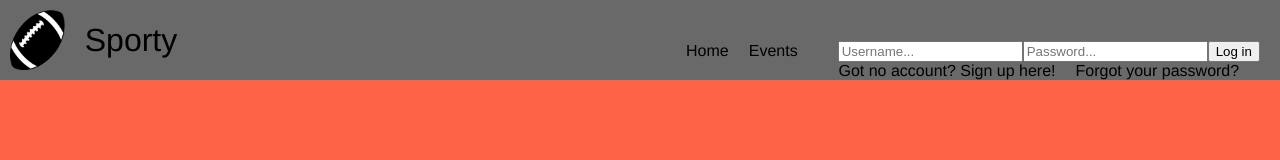
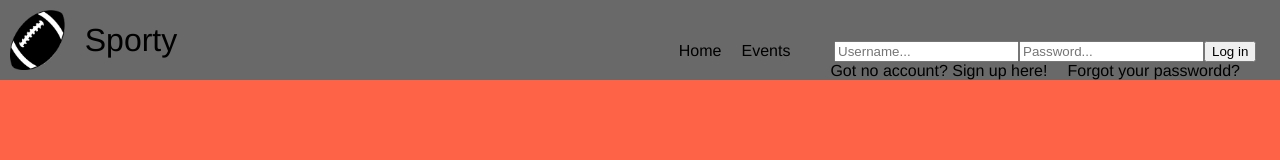
Before and after one commit to Hankybree/Sporty, a Vue app in the folder frontend/: page /profile in a window 1280 px wide. Shown: the top 160 px of the page. Built offline with nearby package versions, Linux system fonts and the light colour scheme.

Commit message:
Added typo to test github connection

```diff
--- a/frontend/src/App.vue
+++ b/frontend/src/App.vue
@@ -11,7 +11,7 @@
         <div v-if="!$store.state.loggedIn">
           <LogIn></LogIn>
           <router-link to="/signup">Got no account? Sign up here!</router-link>
-          <router-link to="/forgotpassword">Forgot your password?</router-link>
+          <router-link to="/forgotpassword">Forgot your passwordd?</router-link>
         </div>
         <div v-else>
           <LogOut></LogOut>
```
